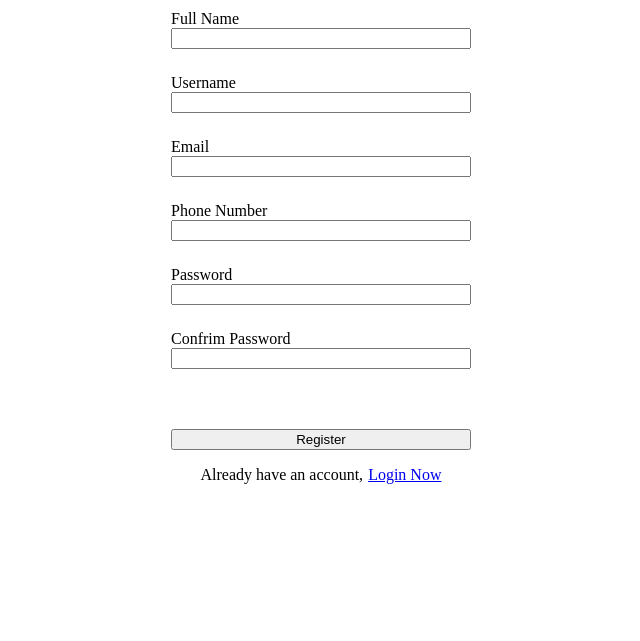
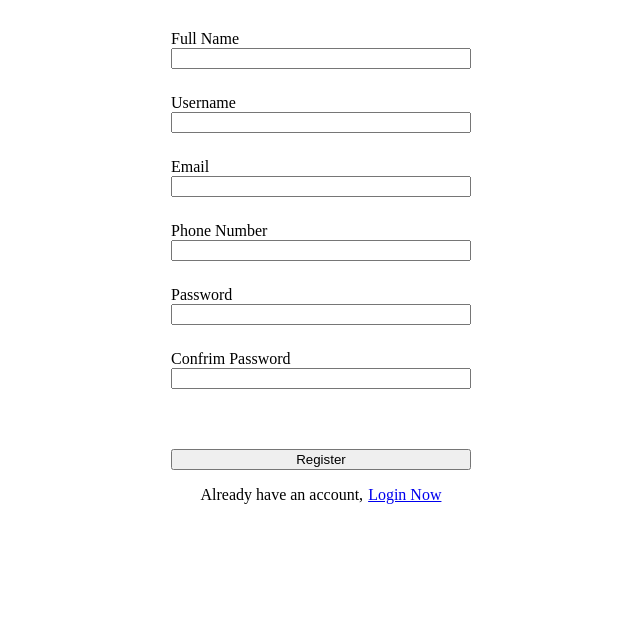
Before and after one commit to nikitaadh/auth, a plain HTML site: page client/register/index.html in a window 1280 px wide. Shown: the part 159-800 px from the top of the page, without its empty margins (319-959 px from the left). Drawn offline with Linux system fonts and the light colour scheme.

Commit message:
some fixes

```diff
--- a/client/login/style.css
+++ b/client/login/style.css
@@ -1,5 +1,5 @@
 .main-container {
-    height: 70vh;
+    min-height: 70vh;
     display: flex;
     justify-content: center;
     align-items: center;
--- a/client/register/index.html
+++ b/client/register/index.html
@@ -42,7 +42,7 @@
           <input type="password" name="confirmpassword" id="confirmpassword" />
         </div>
         <div class="helper-text" id="helpertext"></div>
-        <div class="g-recaptcha" data-sitekey="__YOUR_SITE_KEY__" style="margin-top: 25px"></div>
+        <div class="g-recaptcha" data-sitekey="6LdFxWsgAAAAAPYXT3_DFCrCRfQPzeoLdCelIX-G" style="margin-top: 25px"></div>
         <div class="input-container">
           <input type="button" value="Register" id="registerbutton" />
         </div>
--- a/client/register/style.css
+++ b/client/register/style.css
@@ -1,5 +1,5 @@
 .main-container {
-    height: 90vh;
+    min-height: 95vh;
     display: flex;
     justify-content: center;
     align-items: center;
```
